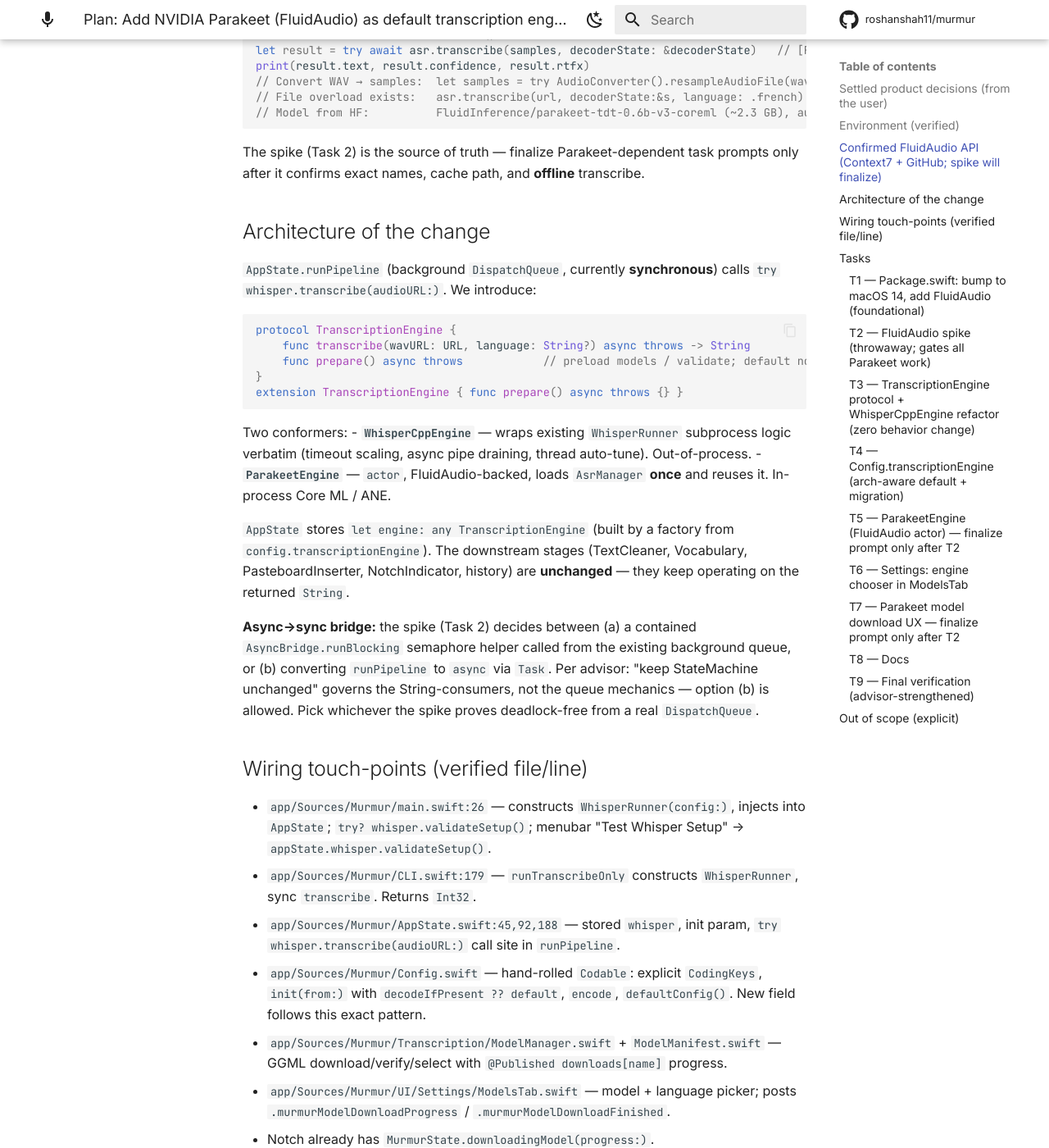
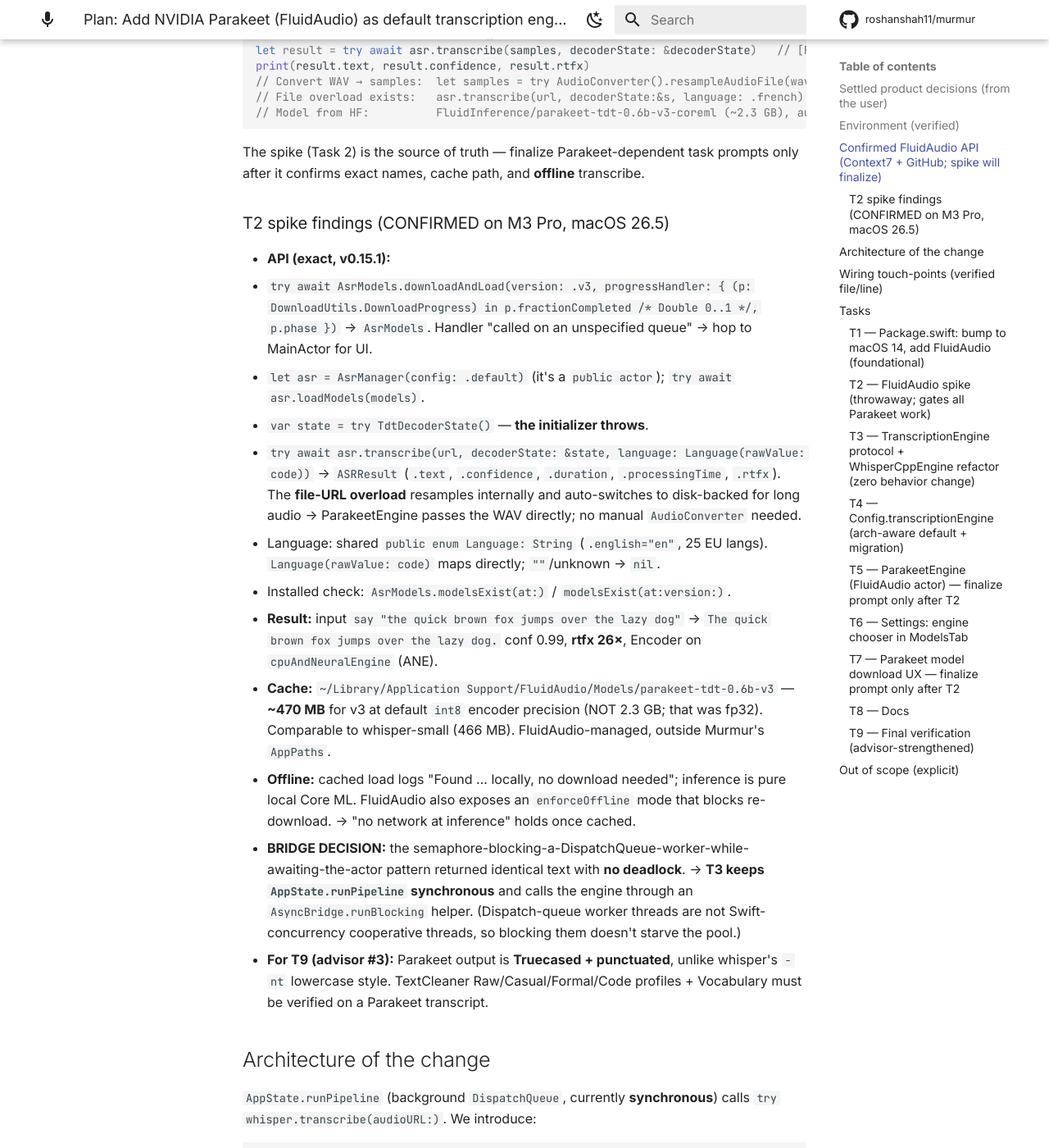
Before and after one commit to roshanshah11/murmur, an MkDocs documentation site: the page built from docs/plans/parakeet-engine.md, in a window 1280 px wide and 1400 px high, scrolled down 1029 px. Shown: the whole window at 82% size. Built offline with MkDocs 1.6.1 and Material for MkDocs 9.7.7, drawn with Linux system fonts in a browser that asks for light colours; comment, search, counter and statistics services are not loaded; some of the changed text lies outside the part shown.

Commit message:
T2: record FluidAudio spike findings (API, bridge, cache, offline)
Throwaway spike confirmed against FluidAudio 0.15.1 on M3 Pro / macOS 26.5:
- transcribe(url, decoderState:&, language:) file overload returns ASRResult.text
- TdtDecoderState() throws; downloadAndLoad progressHandler -> DownloadProgress
- async->sync semaphore bridge from a real DispatchQueue does NOT deadlock,
  so AppState.runPipeline stays synchronous via AsyncBridge.runBlocking
- v3 int8 cache is ~470MB (not 2.3GB) at
  ~/Library/Application Support/FluidAudio/Models/parakeet-tdt-0.6b-v3
- offline inference confirmed; Parakeet output is truecased+punctuated
  (T9 must verify TextCleaner profiles on it)

Co-Authored-By: Claude Opus 4.8 (1M context) <noreply@anthropic.com>

```diff
--- a/docs/plans/parakeet-engine.md
+++ b/docs/plans/parakeet-engine.md
@@ -40,6 +40,21 @@ print(result.text, result.confidence, result.rtfx)
 
 The spike (Task 2) is the source of truth — finalize Parakeet-dependent task
 prompts only after it confirms exact names, cache path, and **offline** transcribe.
+
+### T2 spike findings (CONFIRMED on M3 Pro, macOS 26.5)
+
+- **API (exact, v0.15.1):**
+  - `try await AsrModels.downloadAndLoad(version: .v3, progressHandler: { (p: DownloadUtils.DownloadProgress) in p.fractionCompleted /* Double 0..1 */, p.phase })` → `AsrModels`. Handler "called on an unspecified queue" → hop to MainActor for UI.
+  - `let asr = AsrManager(config: .default)` (it's a `public actor`); `try await asr.loadModels(models)`.
+  - `var state = try TdtDecoderState()` — **the initializer throws**.
+  - `try await asr.transcribe(url, decoderState: &state, language: Language(rawValue: code))` → `ASRResult` (`.text`, `.confidence`, `.duration`, `.processingTime`, `.rtfx`). The **file-URL overload** resamples internally and auto-switches to disk-backed for long audio → ParakeetEngine passes the WAV directly; no manual `AudioConverter` needed.
+  - Language: shared `public enum Language: String` (`.english="en"`, 25 EU langs). `Language(rawValue: code)` maps directly; `""`/unknown → `nil`.
+  - Installed check: `AsrModels.modelsExist(at:)` / `modelsExist(at:version:)`.
+- **Result:** input `say "the quick brown fox jumps over the lazy dog"` → `The quick brown fox jumps over the lazy dog.` conf 0.99, **rtfx 26×**, Encoder on `cpuAndNeuralEngine` (ANE).
+- **Cache:** `~/Library/Application Support/FluidAudio/Models/parakeet-tdt-0.6b-v3` — **~470 MB** for v3 at default `int8` encoder precision (NOT 2.3 GB; that was fp32). Comparable to whisper-small (466 MB). FluidAudio-managed, outside Murmur's `AppPaths`.
+- **Offline:** cached load logs "Found … locally, no download needed"; inference is pure local Core ML. FluidAudio also exposes an `enforceOffline` mode that blocks re-download. → "no network at inference" holds once cached.
+- **BRIDGE DECISION:** the semaphore-blocking-a-DispatchQueue-worker-while-awaiting-the-actor pattern returned identical text with **no deadlock**. → **T3 keeps `AppState.runPipeline` synchronous** and calls the engine through an `AsyncBridge.runBlocking` helper. (Dispatch-queue worker threads are not Swift-concurrency cooperative threads, so blocking them doesn't starve the pool.)
+- **For T9 (advisor #3):** Parakeet output is **Truecased + punctuated**, unlike whisper's `-nt` lowercase style. TextCleaner Raw/Casual/Formal/Code profiles + Vocabulary must be verified on a Parakeet transcript.
 
 ## Architecture of the change
 
@@ -171,8 +186,7 @@ deadlock-free from a real `DispatchQueue`.
   "Downloading Parakeet model…" state. Reuse the `.murmurModelDownloadProgress`
   → notch bridge.
 - **First-run graceful fallback (advisor):** if Parakeet is default but the
-  ~2.3 GB model isn't downloaded yet, do NOT block the first dictation for
-  minutes — kick off a background download (progress in notch) and, until ready,
+  ~470 MB model isn't downloaded yet, do NOT block the first dictation — kick off a background download (progress in notch) and, until ready,
   fall back to an installed whisper model if one exists; otherwise show a clear
   "model still downloading — N%" notice.
 - Launch preload: `main.swift` fires `Task { try? await engine.prepare() }`.
```
